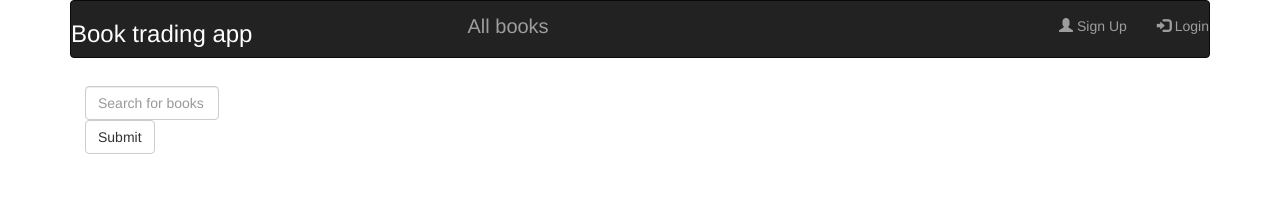
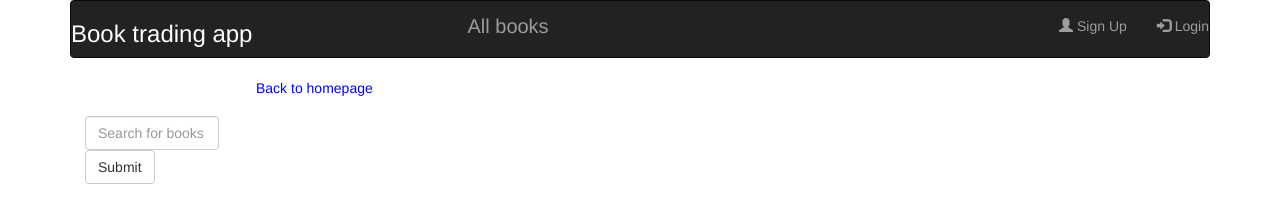
Before and after one commit to szantog82/Dynamic-pages-FCC-SzG, a website: page views/book/index.html in a window 1280 px wide. Drawn offline with nearby package versions, Linux system fonts and the light colour scheme; no server answers.

Commit message:
Update index.html

```diff
--- a/views/book/index.html
+++ b/views/book/index.html
@@ -23,6 +23,7 @@
       </ul>
     </nav>
   </div>
+  <p><a style="color: blue; margin-left: 20%" href="/">Back to homepage</a></p>
   <div class="container">
     <div class="row">
       <div class="col-md-2">
```
